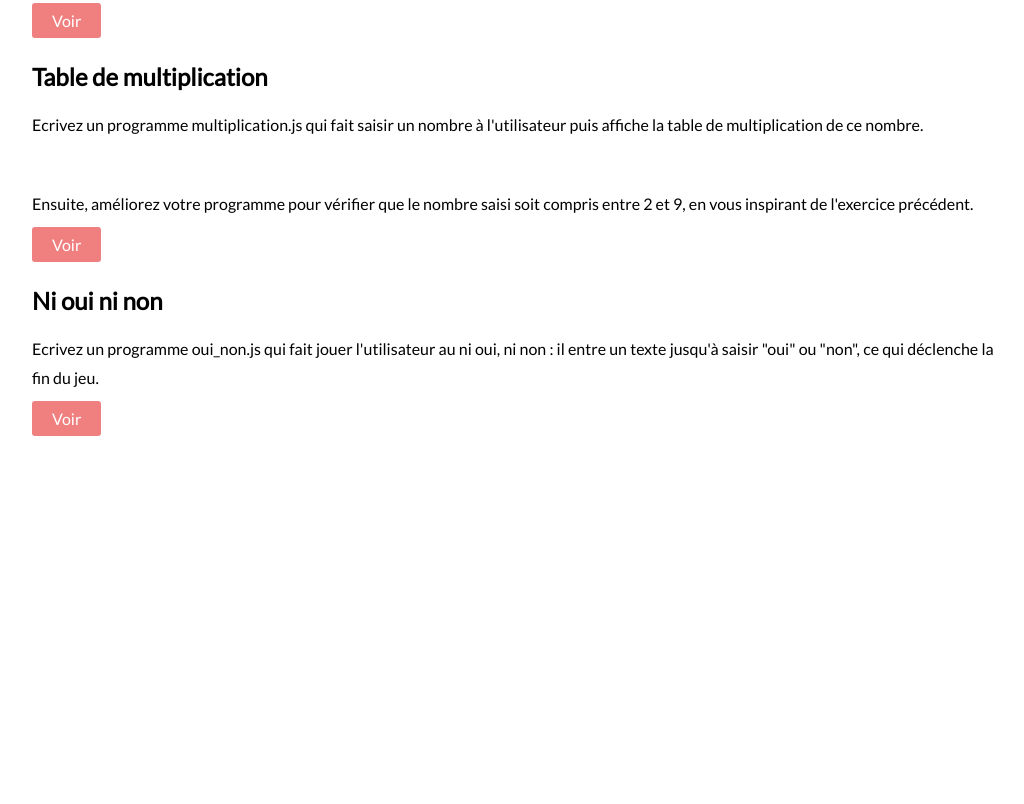
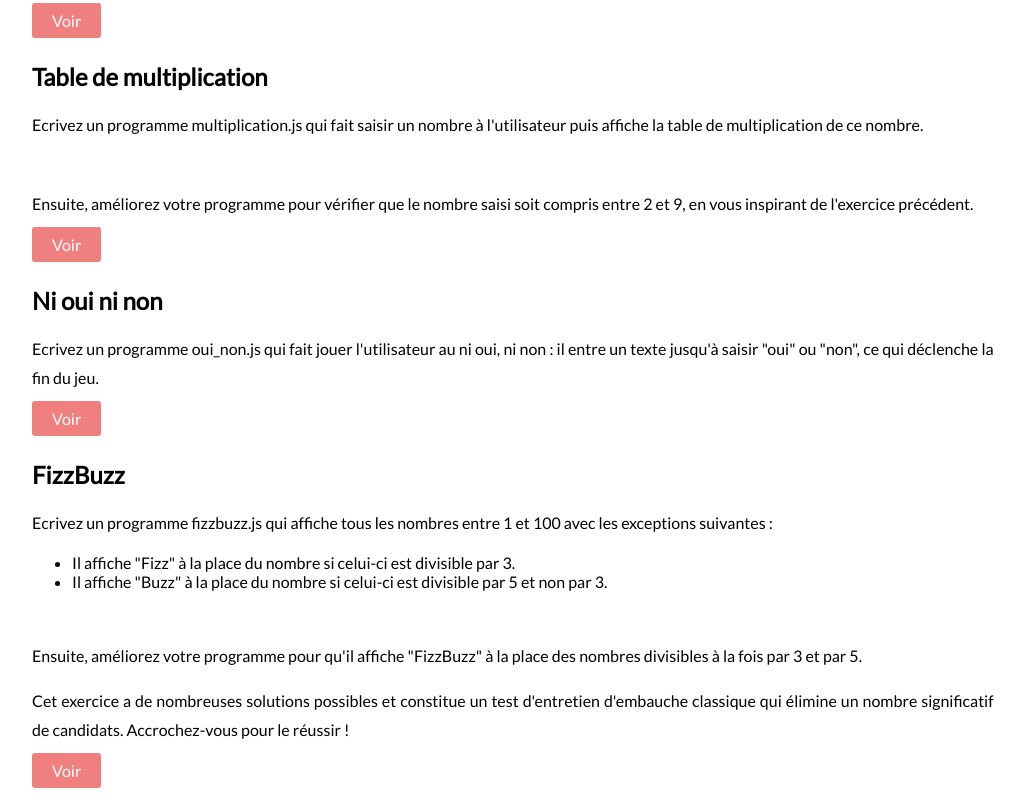
Before and after one commit to Lysdora/exJS, a plain HTML site: page index.html in a window 1280 px wide. Shown: the part 2148-2952 px from the top of the page, without its empty margins (7-1031 px from the left). Before the commit the page ends 2600 px from the top, so only its background shows below. Drawn offline with Linux system fonts and the light colour scheme.

Commit message:
add oui_non.js + code

```diff
--- a/index.html
+++ b/index.html
@@ -111,7 +111,19 @@
             <h2>Ni oui ni non</h2>
             <p>Ecrivez un programme oui_non.js qui fait jouer l'utilisateur au ni oui, ni non : il entre un texte
                 jusqu'à saisir "oui" ou "non", ce qui déclenche la fin du jeu.</p>
-            <a href="">Voir</a>
+            <a href="js/oui_non.js">Voir</a>
+        </div>
+        <div>
+            <h2>FizzBuzz</h2>
+            <p>Ecrivez un programme fizzbuzz.js qui affiche tous les nombres entre 1 et 100 avec les exceptions suivantes :</p>
+            <ul>
+                <li>Il affiche "Fizz" à la place du nombre si celui-ci est divisible par 3.</li>
+                <li>Il affiche "Buzz" à la place du nombre si celui-ci est divisible par 5 et non par 3.</li>
+            </ul>
+            <img src="" alt="">
+            <p>Ensuite, améliorez votre programme pour qu'il affiche "FizzBuzz" à la place des nombres divisibles à la fois par 3 et par 5.</p>
+            <p>Cet exercice a de nombreuses solutions possibles et constitue un test d'entretien d'embauche classique qui élimine un nombre significatif de candidats. Accrochez-vous pour le réussir !</p>
+            <a href="js/fizzbuzz.js">Voir</a>
         </div>
 
     </section>
@@ -131,6 +143,7 @@
 <script src="js/saisie.js"></script>
 <script src="js/multiplication.js"></script>
 <script src="js/oui_non.js"></script>
+<script src="js/fizzbuzz.js"></script>
 
 </body>
 </html>
```
Also changed, not shown: js/oui_non.js (+9 -0 lines), js/fizzbuzz.js (added).
